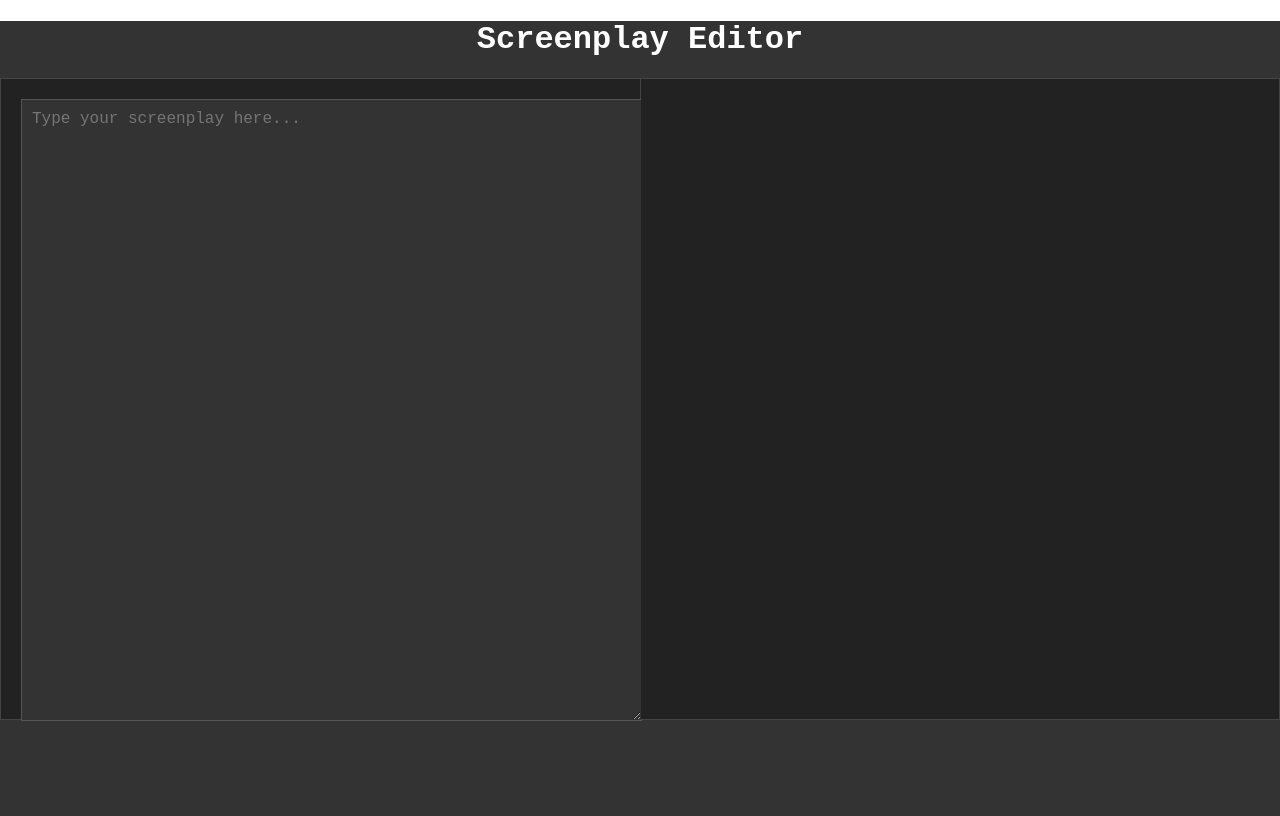
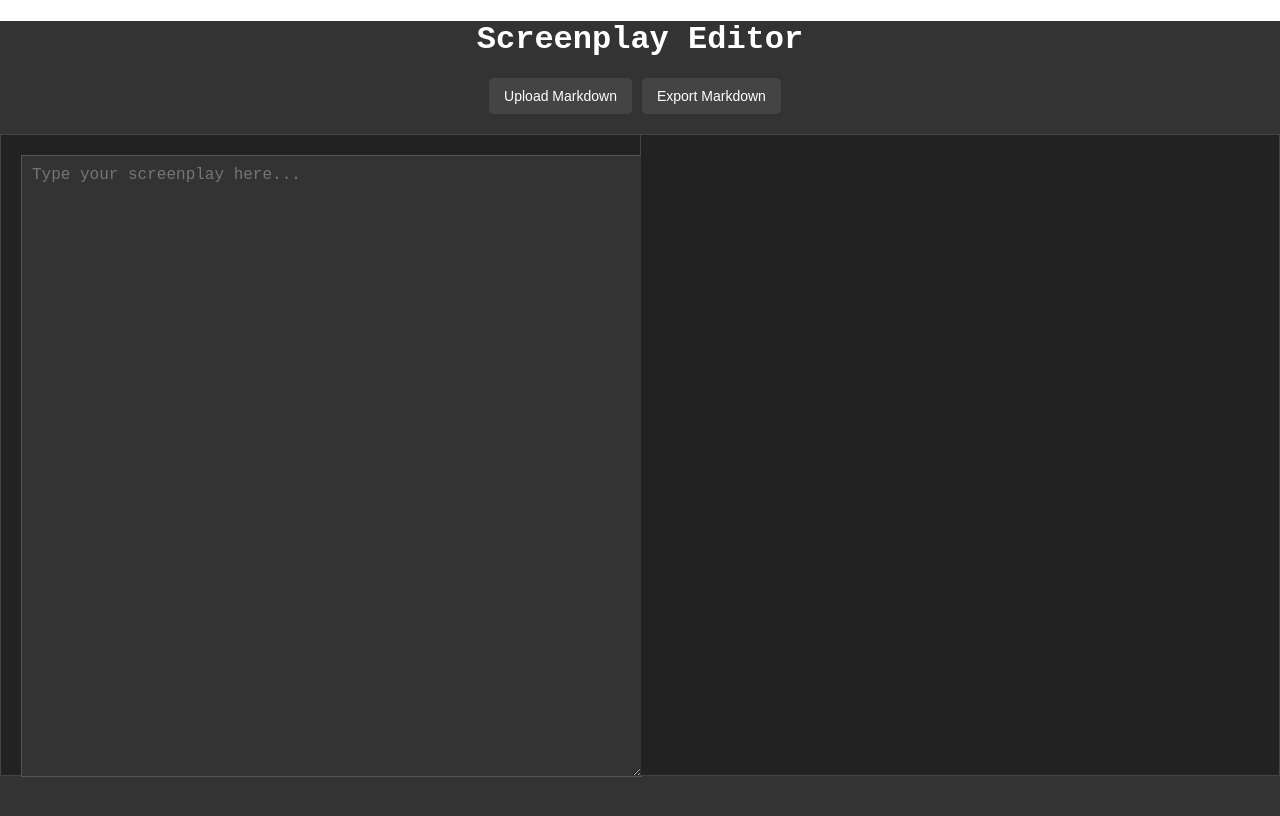
Before and after one commit to lpomahony/cleanslate, a React (Create React App) app: page / in a window 1280 px wide. Shown: the top 816 px of the page. Built offline with nearby package versions, Linux system fonts and the light colour scheme.

Commit message:
Add Markdown upload and export functionality

```diff
--- a/package.json
+++ b/package.json
@@ -10,8 +10,8 @@
     "firebase": "^10.13.1",
     "fountain-js": "^1.2.4",
     "jspdf": "^2.5.1",
-    "react": "^18.3.1",
-    "react-dom": "^18.3.1",
+    "react": "^18.2.0",
+    "react-dom": "^18.2.0",
     "react-scripts": "5.0.1",
     "web-vitals": "^2.1.4"
   },
--- a/src/App.css
+++ b/src/App.css
@@ -104,3 +104,22 @@ h2 {
   margin: 0;
   color: #fff; /* White text */
 }
+
+.file-operations {
+  margin-bottom: 20px;
+}
+
+.button {
+  background-color: #444;
+  color: #fff;
+  padding: 10px 15px;
+  border: none;
+  border-radius: 5px;
+  cursor: pointer;
+  font-size: 14px;
+  margin-right: 10px;
+}
+
+.button:hover {
+  background-color: #555;
+}
--- a/src/App.js
+++ b/src/App.js
@@ -1,6 +1,9 @@
 import React, { useState } from 'react';
 import { Fountain } from 'fountain-js';
 import './App.css';
+import FileOperations from './FileOperations';
+
+console.log('THIS IS A TEST LOG FROM APP.JS');
 
 function App() {
   const [rawText, setRawText] = useState("");
@@ -9,18 +12,34 @@ function App() {
   const handleInputChange = (e) => {
     const inputText = e.target.value;
     setRawText(inputText);
+    updateFormattedScript(inputText);
+  };
 
+  const updateFormattedScript = (text) => {
     let fountain = new Fountain();
-    const parsedOutput = fountain.parse(inputText);
+    const parsedOutput = fountain.parse(text);
+    setFormattedScript(parsedOutput.html.script);
+  };
 
-    console.log(parsedOutput.html.script); // Log the parsed HTML structure to console
+  const handleFileUpload = (content) => {
+    setRawText(content);
+    updateFormattedScript(content);
+  };
 
-    setFormattedScript(parsedOutput.html.script);
+  const handleFileExport = () => {
+    const element = document.createElement("a");
+    const file = new Blob([rawText], {type: 'text/markdown'});
+    element.href = URL.createObjectURL(file);
+    element.download = "screenplay.md";
+    document.body.appendChild(element);
+    element.click();
+    document.body.removeChild(element);
   };
 
   return (
     <div className="App">
       <h1>Screenplay Editor</h1>
+      <FileOperations onFileUpload={handleFileUpload} onFileExport={handleFileExport} />
       <div className="editor-container">
         <div className="input-panel">
           <textarea
--- /dev/null
+++ b/src/FileOperations.js
@@ -0,0 +1,32 @@
+import React from 'react';
+
+const FileOperations = ({ onFileUpload, onFileExport }) => {
+  const handleFileUpload = (event) => {
+    const file = event.target.files[0];
+    if (file) {
+      const reader = new FileReader();
+      reader.onload = (e) => onFileUpload(e.target.result);
+      reader.readAsText(file);
+    }
+  };
+
+  return (
+    <div className="file-operations">
+      <input
+        type="file"
+        accept=".md"
+        onChange={handleFileUpload}
+        style={{ display: 'none' }}
+        id="file-upload"
+      />
+      <label htmlFor="file-upload" className="button">
+        Upload Markdown
+      </label>
+      <button onClick={onFileExport} className="button">
+        Export Markdown
+      </button>
+    </div>
+  );
+};
+
+export default FileOperations;
```
Also changed, not shown: 1 other file (tests, documents, lock files or other folders).
